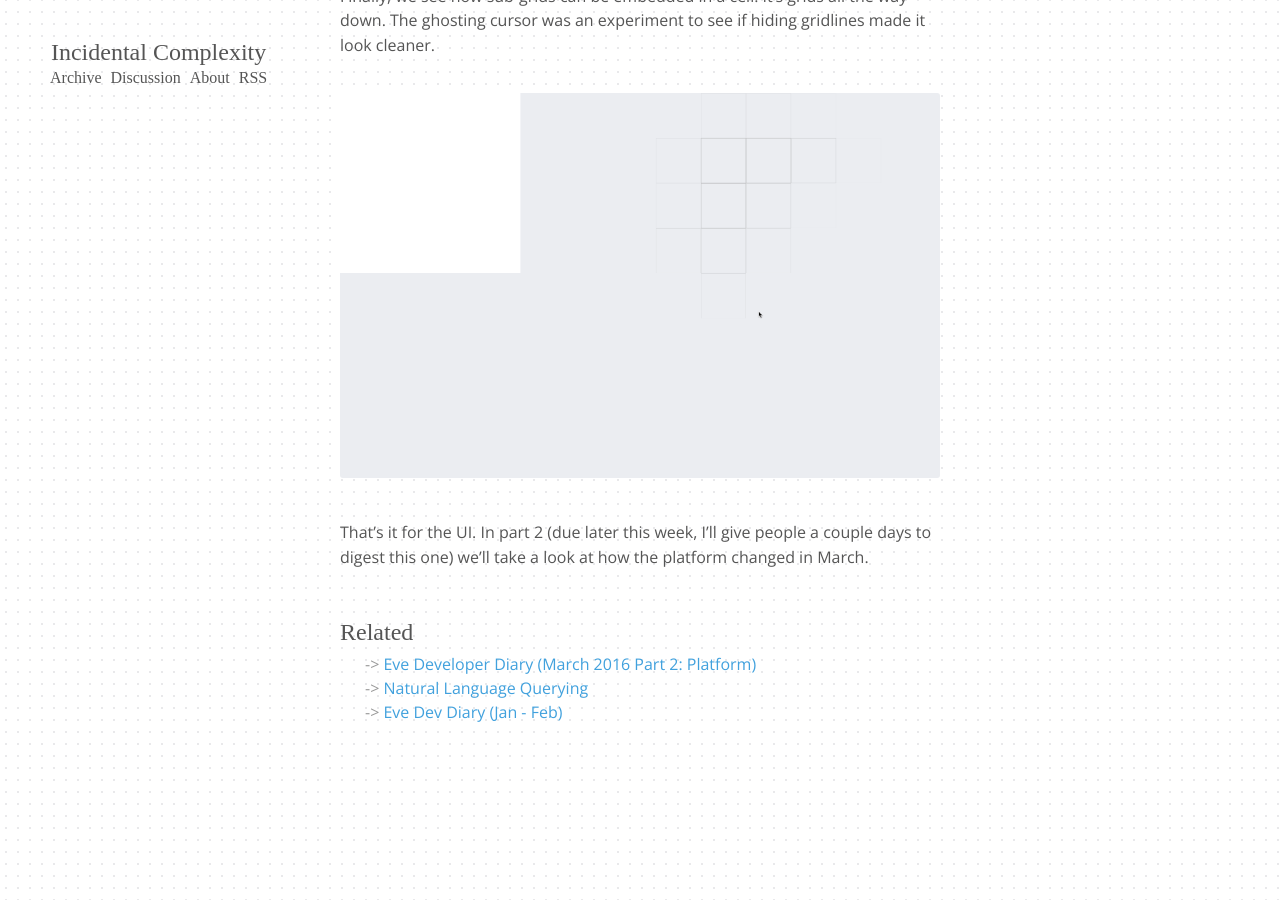
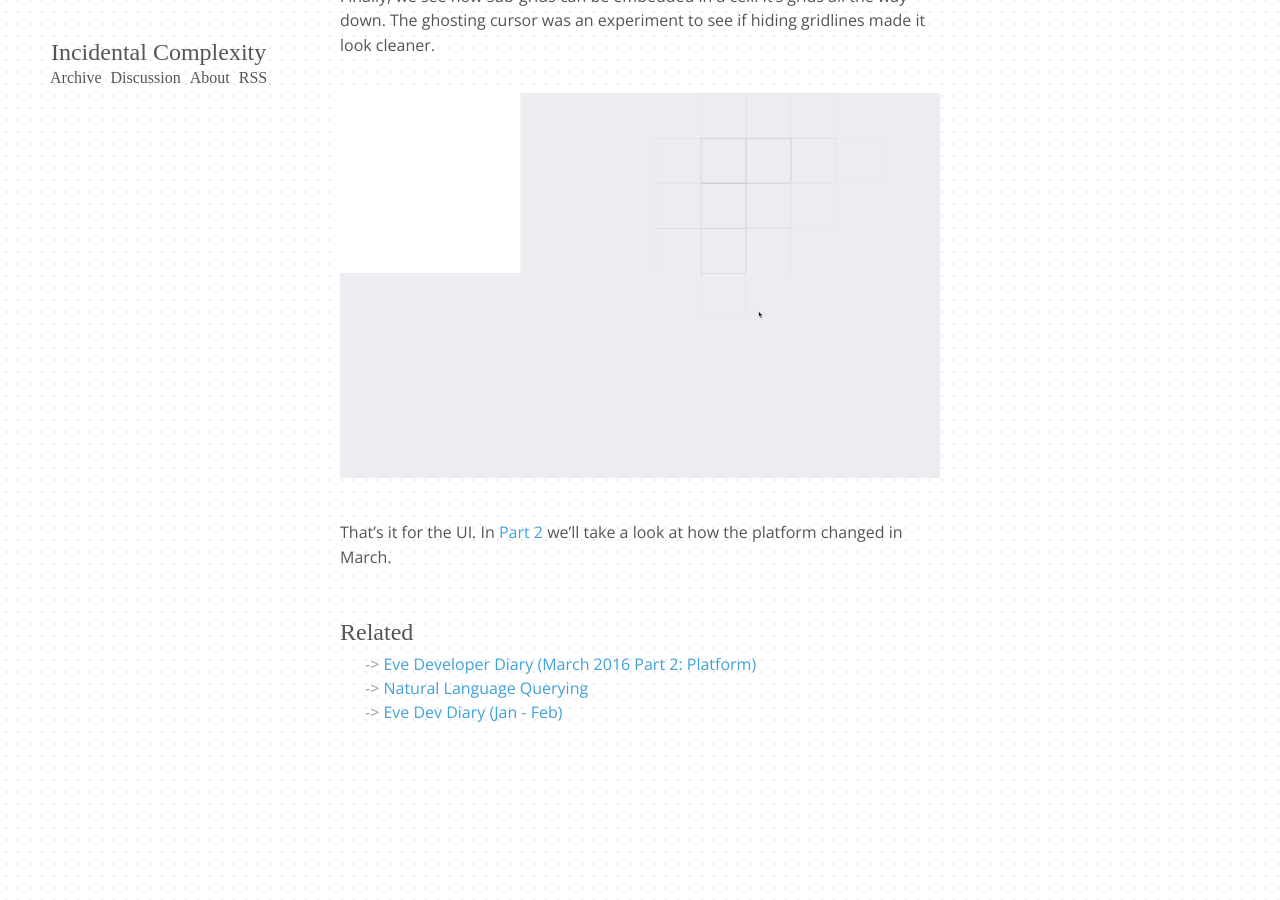
Before and after one commit to Kodowa/incidentalcomplexity, a Jekyll site: the page built from _posts/2016-06-22-mar1.md, in a window 1280 px wide and 900 px high, scrolled down 4398 px. Built offline with Jekyll 4.4.1, drawn with Linux system fonts in a browser that asks for light colours; some web fonts are replaced.

Commit message:
Link to part 2

```diff
--- a/_posts/2016-06-22-mar1.md
+++ b/_posts/2016-06-22-mar1.md
@@ -58,4 +58,4 @@ Finally, we see how sub-grids can be embedded in a cell. It's grids all the way
 
 ![WikiGrid]({{ site.url }}/images/wikigrid3.gif)
 
-That’s it for the UI. In part 2 (due later this week, I’ll give people a couple days to digest this one) we’ll take a look at how the platform changed in March.
+That’s it for the UI. In [Part 2](http://incidentalcomplexity.com/2016/06/22/mar2/) we’ll take a look at how the platform changed in March.
```
